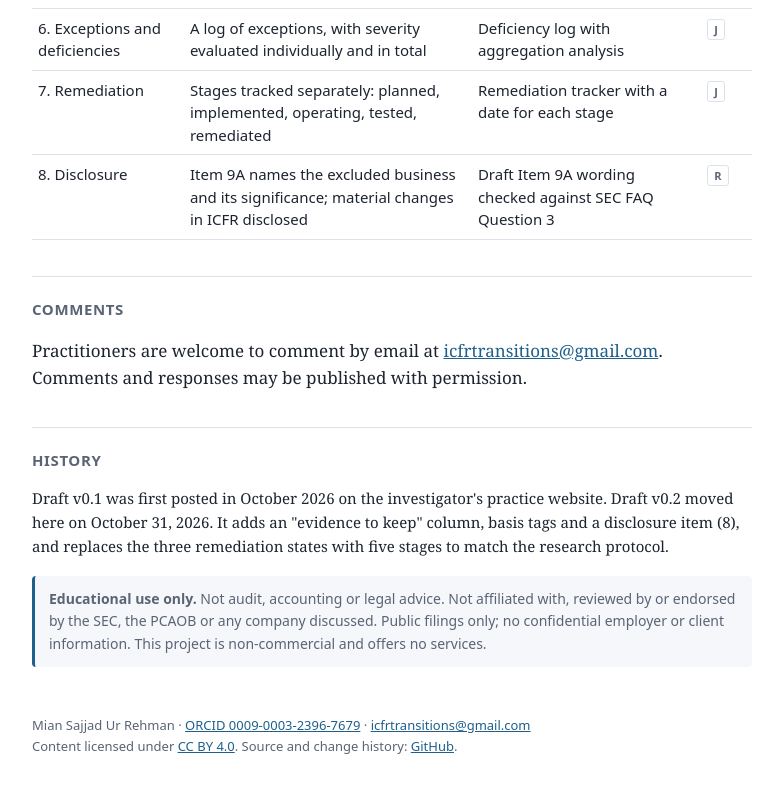
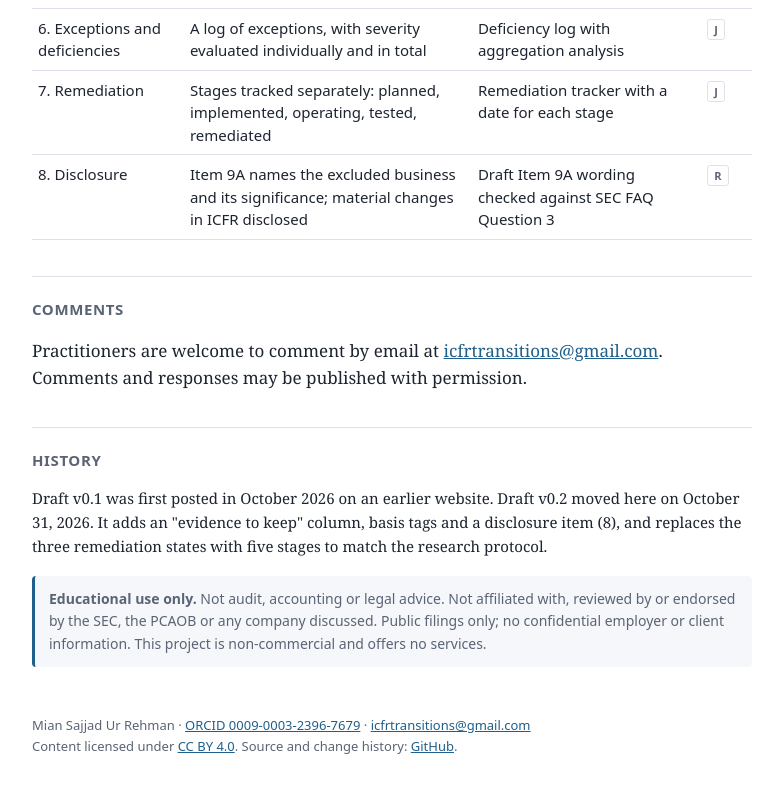
Before and after one commit to icfrtransitions/icfrtransitions.github.io, a plain HTML site: page checklist.html in a window 1280 px wide. Shown: the part 1463-2256 px from the top of the page, without its empty margins (248-1031 px from the left). Drawn offline with Linux system fonts and the light colour scheme.

Commit message:
History: wording

```diff
--- a/checklist.html
+++ b/checklist.html
@@ -65,7 +65,7 @@
 <p>Practitioners are welcome to comment by email at <a href="mailto:icfrtransitions@gmail.com">icfrtransitions@gmail.com</a>. Comments and responses may be published with permission.</p>
 
 <h2>History</h2>
-<p class="hist">Draft v0.1 was first posted in October 2026 on the investigator's practice website. Draft v0.2 moved here on October 31, 2026. It adds an "evidence to keep" column, basis tags and a disclosure item (8), and replaces the three remediation states with five stages to match the research protocol.</p>
+<p class="hist">Draft v0.1 was first posted in October 2026 on an earlier website. Draft v0.2 moved here on October 31, 2026. It adds an "evidence to keep" column, basis tags and a disclosure item (8), and replaces the three remediation states with five stages to match the research protocol.</p>
 <div class="note"><strong>Educational use only.</strong> Not audit, accounting or legal advice. Not affiliated with, reviewed by or endorsed by the SEC, the PCAOB or any company discussed. Public filings only; no confidential employer or client information. This project is non-commercial and offers no services.</div>
 <footer>Mian Sajjad Ur Rehman &middot; <a href="https://orcid.org/0009-0003-2396-7679">ORCID 0009-0003-2396-7679</a> &middot; <a href="mailto:icfrtransitions@gmail.com">icfrtransitions@gmail.com</a><br>Content licensed under <a href="https://creativecommons.org/licenses/by/4.0/">CC BY 4.0</a>. Source and change history: <a href="https://github.com/icfrtransitions/icfrtransitions.github.io">GitHub</a>.</footer>
 </main>
```
